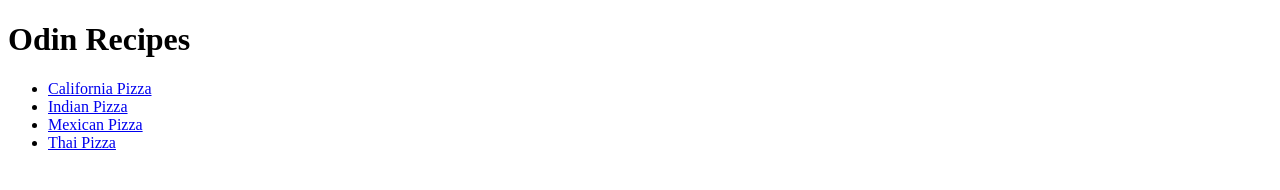
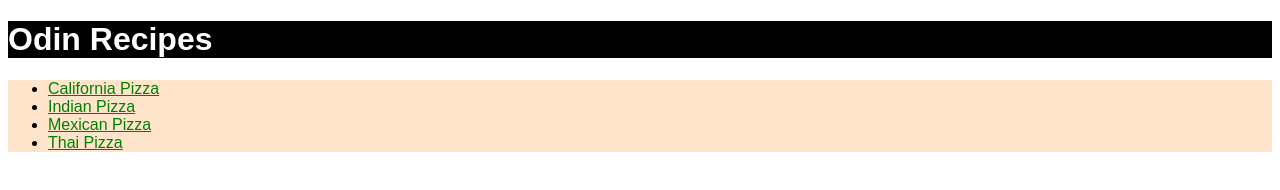
Before and after one commit to kjpowar/odin-recipes, a plain HTML site: page index.html in a window 1280 px wide. Drawn offline with Linux system fonts and the light colour scheme.

Commit message:
updating the modified css link to the html pages

```diff
--- a/index.html
+++ b/index.html
@@ -1,16 +1,17 @@
 <!DOCTYPE html>
 <html lang="en">
     <head charset="UTF-8">
+        <link rel="stylesheet" href="styles.css">
         <Title>Odin Recipes
         </Title>
     </head>
     <body>
-        <H1>Odin Recipes</H1>
-    <ul>
-        <li><a href="./recipes/calipizza.html">California Pizza</a></li>
-            <li><a href="./recipes/indianpizza.html">Indian Pizza</a></li>
-                <li><a href="./recipes/mexicanpizza.html">Mexican Pizza</a></li>
-                    <li><a href="./recipes/thaipizza.html">Thai Pizza</a></li>
+        <H1 class="main-heading">Odin Recipes</H1>
+    <ul class="recipe-menu">
+        <li class="m1" ><a href="./recipes/calipizza.html">California Pizza</a></li>
+            <li class="m1" ><a href="./recipes/indianpizza.html">Indian Pizza</a></li>
+                <li class="m1" ><a href="./recipes/mexicanpizza.html">Mexican Pizza</a></li>
+                    <li class="m1" ><a href="./recipes/thaipizza.html">Thai Pizza</a></li>
     </ul>
 
     </body>
```
Also changed, not shown: recipes/calipizza.html (+2 -0 lines), recipes/indianpizza.html (+1 -1 lines), recipes/mexicanpizza.html (+1 -1 lines), recipes/thaipizza.html (+1 -1 lines).
